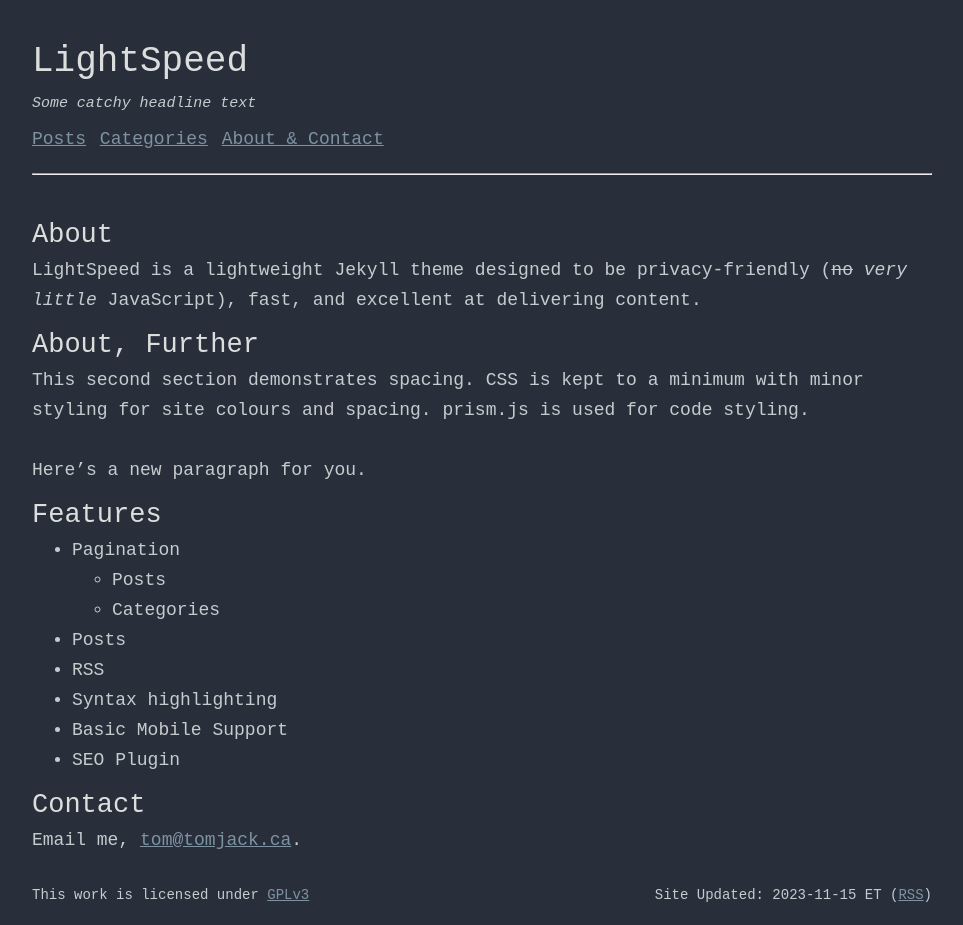
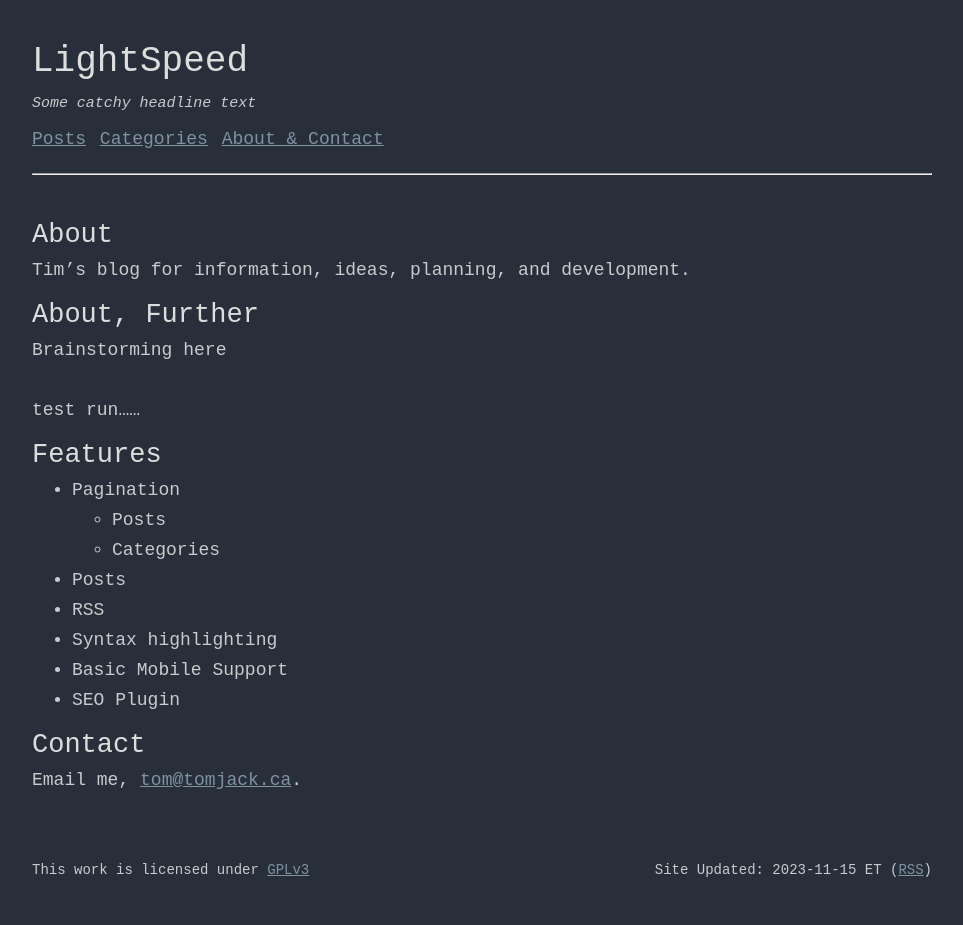
Before and after one commit to sitebytim/test, a Jekyll site: the page built from index.md, in a window 1280 px wide. Shown: the whole page, without its empty margins (158-1121 px from the left). Built offline with Jekyll 4.4.1, drawn with Linux system fonts in a browser that asks for light colours; after the commit the page ends 900 px from its top, so only the background shows below that.

Commit message:
Update index.md

```diff
--- a/index.md
+++ b/index.md
@@ -4,14 +4,12 @@
 ---
 
 ## About
-LightSpeed is a lightweight Jekyll theme designed to be privacy-friendly (~~no~~ _very little_ JavaScript), fast, and
-excellent at delivering content.
+Tim's blog for information, ideas, planning, and development.
 
 ## About, Further
-This second section demonstrates spacing. CSS is kept to a minimum with minor styling
-for site colours and spacing. prism.js is used for code styling.
+Brainstorming here
 <br>
-Here's a new paragraph for you.
+test run......
 
 ## Features
 - Pagination
```
